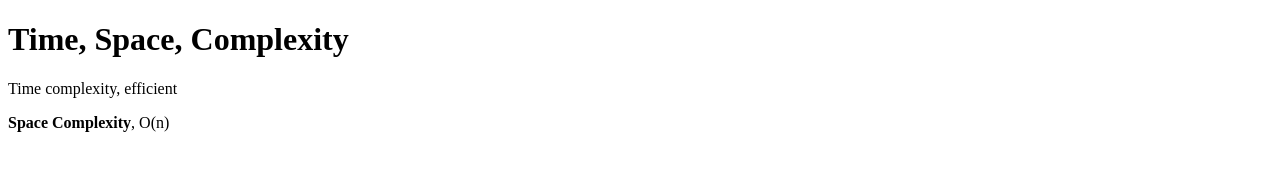
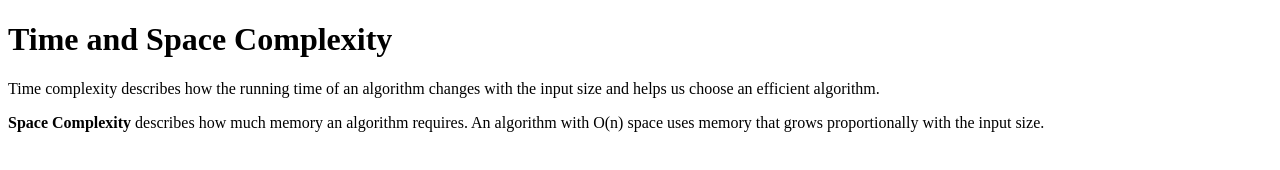
Before and after one commit to acciojob/time-and-space-complexity-AIwebdeveloper, a website: page main.html in a window 1280 px wide. Drawn offline with Linux system fonts and the light colour scheme.

Commit message:
created a submission

```diff
--- a/main.html
+++ b/main.html
@@ -7,9 +7,13 @@
 </head>
 
 <body>
-	<h1>Time, Space, Complexity</h1>
-	<p>Time complexity, efficient</p>
-	<p> <b>Space Complexity</b>, O(n)</p>
+
+    <h1>Time and Space Complexity</h1>
+
+    <p>Time complexity describes how the running time of an algorithm changes with the input size and helps us choose an efficient algorithm.</p>
+
+    <p><b>Space Complexity</b> describes how much memory an algorithm requires. An algorithm with O(n) space uses memory that grows proportionally with the input size.</p>
+
 	<!-- the entire body must be written by student -->
     <script type="text/javascript" src="./script.js">
 </script>
```
